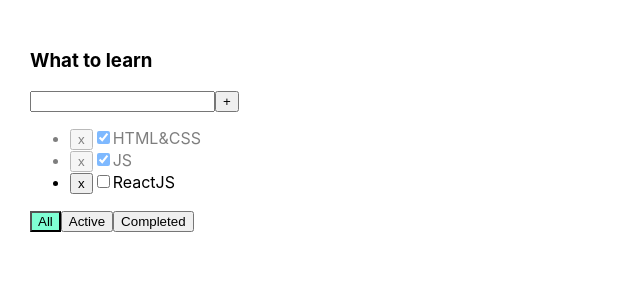
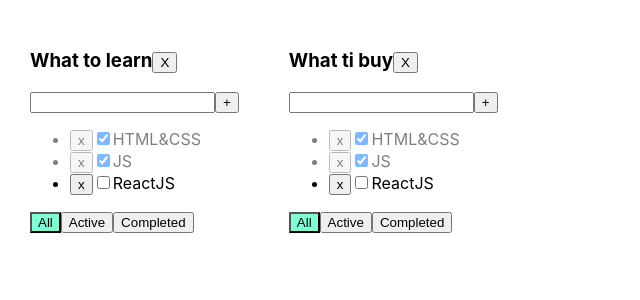
Before and after one commit to RustamGa/todolist-tasks, a React (Create React App) app: page / in a window 1280 px wide. Shown: the top 300 px of the page, without its empty margins (0-640 px from the left). Built offline with nearby package versions, Linux system fonts and the light colour scheme.

Commit message:
Lesson 05.Universal input and button

```diff
--- a/src/App.tsx
+++ b/src/App.tsx
@@ -1,64 +1,115 @@
 import React, {useState} from 'react';
 import './App.css';
-import {Todolist} from './Todolist';
+import {TasksStateType, Todolist} from './Todolist';
 import {v1} from "uuid";
 
 export type FilterPropsType = 'All' | 'Active' | 'Completed'
 
+type TodoListType={
+    id:string
+    title:string
+    filter:FilterPropsType
+}
 function App() {
+    let todoListID1 = v1()
+    let todoListID2 = v1()
 
-    let [tasks, setTask] = useState([
+    let [todoLists, setTodoLists] = useState<Array<TodoListType>>([
+        {id: todoListID1, title: "What to learn", filter: 'All'},
+        {id: todoListID2, title: "What ti buy", filter: 'All'},
+    ])
+
+    let [tasks, setTask] = useState<TasksStateType>({
+        [todoListID1]: [
             {id: v1(), title: "HTML&CSS", isDone: true},
             {id: v1(), title: "JS", isDone: true},
             {id: v1(), title: "ReactJS", isDone: false}
-    ])
-    let [filter, setFilter] = useState<FilterPropsType>("All")
+        ],
+        [todoListID2]: [
+            {id: v1(), title: "HTML&CSS", isDone: true},
+            {id: v1(), title: "JS", isDone: true},
+            {id: v1(), title: "ReactJS", isDone: false}
+        ]
+    })
+    // let [filter, setFilter] = useState<FilterPropsType>("All")
+
+    const removeTodoLists = (todoListID:string) => {
+        setTodoLists(todoLists.filter(tl=> tl.id!==todoListID))
+        delete tasks[todoListID]
+    }
 
 
-    const removeTasks = (id: string) => {
-        let newTasks = tasks.filter((t) =>
-            t.id !== id,
-        )
-        setTask(newTasks)
+    const removeTasks = (todoListID:string, id: string) => {
+        setTask({...tasks, [todoListID]:tasks[todoListID].filter(t=> t.id!==id )})
+        // let newTasks = tasks.filter((t) =>
+        //     t.id !== id,
+        // )
+        // setTask(newTasks)
     }
-    const addTask = (newTitle: string) => {
+    const addTask = (todoListID:string, newTitle: string) => {
         let newTask = {
             id: v1(),
             title: newTitle,
             isDone: false
         }
-        setTask([
-            ...tasks, newTask
-        ])
+        setTask({...tasks, [todoListID]:[newTask, ...tasks[todoListID]]})
+        // let newTask = {
+        //     id: v1(),
+        //     title: newTitle,
+        //     isDone: false
+        // }
+        // setTask([
+        //     ...tasks, newTask
+        // ])
 
     }
-    const changeFilter = (value: FilterPropsType) => {
-        setFilter(value)
+    const changeFilter = (todoListID:string, value: FilterPropsType) => {
+        setTodoLists(todoLists.map(tl=>tl.id===todoListID?{...tl, filter:value}:tl))
+        // setFilter(value)
     }
-    let filteredTasks = tasks;
-    if (filter === "Active") {
-        filteredTasks = tasks.filter(t => t.isDone);
-    }
-    if (filter === "Completed") {
-        filteredTasks = tasks.filter(t => t.isDone === false);
-    }
+    // let filteredTasks = tasks;
+    // if (filter === "Active") {
+    //     filteredTasks = tasks.filter(t => t.isDone);
+    // }
+    // if (filter === "Completed") {
+    //     filteredTasks = tasks.filter(t => t.isDone === false);
+    // }
 
-    const onChangeTaskStatus = (taskID: string, isDone: boolean) => {
-    tasks.map(t => t.id === taskID ? {...t, isDone:isDone} : t)
-        setTask([...tasks])
+    const onChangeTaskStatus = (todoListID:string, taskID: string, isDone: boolean) => {
+        setTask({...tasks, [todoListID]:tasks[todoListID].map(t=> t.id===taskID?{...t, isDone:isDone}:t)})
+        // tasks.map(t => t.id === taskID ? {...t, isDone: isDone} : t)
+        // setTask([...tasks])
     }
 
     return (
         <div className="App">
-            <Todolist title="What to learn"
+            {todoLists.map((tl)=> {
+                let filteredTasks = tasks[tl.id];
+                if (tl.filter === "Active") {
+                    filteredTasks = tasks[tl.id].filter(t => t.isDone);
+                }
+                if (tl.filter === "Completed") {
+                    filteredTasks = tasks[tl.id].filter(t => t.isDone === false);
+                }
+
+                return (
+                <Todolist
+                    key={tl.id}
+                    todoListID={tl.id}
+                    title={tl.title}
                     tasks={filteredTasks}
                     removeTasks={removeTasks}
-                      filter={filter}
+                    filter={tl.filter}
                     changeFilter={changeFilter}
                     addTask={addTask}
                     onChangeTaskStatus={onChangeTaskStatus}
                     active={true}
+                    removeTodoLists={removeTodoLists}
                 />
+                )
+                })
+
+            }
             {/*<Todolist title="Songs" tasks={tasks2} />*/}
         </div>
     );
--- a/src/Todolist.tsx
+++ b/src/Todolist.tsx
@@ -9,81 +9,78 @@
     title: string
     isDone: boolean
 }
+export type TasksStateType = {
+    [key: string]: Array<TaskType>
+}
 
 type PropsType = {
+    todoListID: string
     title: string
     tasks: Array<TaskType>
-    removeTasks: (id: string) => void
+    removeTasks: (todoListID: string, id: string) => void
     filter: FilterPropsType
-    changeFilter: (value: FilterPropsType) => void
-    addTask: (value: string) => void
-    onChangeTaskStatus: (id: string, isDone: boolean) => void
+    changeFilter: (todoListID: string, value: FilterPropsType) => void
+    addTask: (todoListID: string, value: string) => void
+    onChangeTaskStatus: (todoListID: string, id: string, isDone: boolean) => void
     active: boolean
+    removeTodoLists: (todoListID: string) => void
 }
 
 export function Todolist(props: PropsType) {
-    let [title, setValue] = useState('')
-    let [error, setError] = useState<boolean>(false)
+    // let [title, setValue] = useState('')
+    // let [error, setError] = useState<boolean>(false)
 
-    const onChangeHandler = (e: ChangeEvent<HTMLInputElement>) => {
-        let title = e.currentTarget.value
-        setValue(title)
-        setError(false)
-
-    }
-    const onCLickHandler = () => {
-        if (title.trim()!=='')
-        {props.addTask(title)}
-        else {
-            setError(true)
-        }
-        setValue('')
-    }
+    // const onChangeHandler = (e: ChangeEvent<HTMLInputElement>) => {
+    //     let title = e.currentTarget.value
+    //     setValue(title)
+    //     setError(false)
+    //
+    // }
+    // const onCLickHandler = () => {
+    //
+    //     if (title.trim() !== '') {
+    //         props.addTask(props.todoListID, title)
+    //     } else {
+    //         setError(true)
+    //     }
+    //     setValue('')
+    // }
 
     const onAllClickHandler = () => {
-        props.changeFilter('All')
+        props.changeFilter(props.todoListID, 'All')
     }
     const onActiveClickHandler = () => {
-        props.changeFilter('Active')
+        props.changeFilter(props.todoListID, 'Active')
     }
     const onCompletedClickHandler = () => {
-        props.changeFilter('Completed')
+        props.changeFilter(props.todoListID, 'Completed')
     }
-    const onRemoveClickHandler = (id:string) => props.removeTasks(id)
+    const onRemoveClickHandler = (id: string) => props.removeTasks(props.todoListID, id)
 
     return <div>
-        <h3>{props.title}</h3>
+        <h3>{props.title}
+            <Button callBack={props.removeTodoLists} todoListID={props.todoListID} title={'X'} className={''}/>
+            {/*<button onClick={() => props.removeTodoLists(props.todoListID)}>X</button>*/}
+        </h3>
+
         <div>
             <Input
-            callBack={props.addTask}
+                callBack={props.addTask}
+                todoListID={props.todoListID}
             />
-            {/*<input className={error ? 'error' : ''}*/}
-            {/*       value={title} onChange={onChangeHandler}*/}
-            {/*       onKeyPress={(event) => {*/}
-            {/*           if (event.key === "Enter") {*/}
-            {/*               onCLickHandler()*/}
-            {/*               setValue('')*/}
-            {/*           }*/}
-            {/*       }}/>*/}
-            <Button callBack={onCLickHandler} title={'+'} className={''}/>
-            {/*<button onClick={onCLickHandler}>+</button>*/}
-            {error&&<div className={'error-message'}>Title is required</div>}
         </div>
         <ul>{props.tasks.map((t) => {
-
-            // const onClickHandler = () => props.removeTasks(t.id)
-
             const onChangeHandler = (e: ChangeEvent<HTMLInputElement>) => {
                 let isDone = e.currentTarget.checked
-                props.onChangeTaskStatus(t.id, t.isDone = isDone)
+                props.onChangeTaskStatus(props.todoListID, t.id, t.isDone = isDone)
             }
             return (
                 <li className={t.isDone ? "is-done" : ""} key={t.id}>
                     <Button
-                        callBack={()=>onRemoveClickHandler(t.id)}
+                        todoListID={props.todoListID}
+                        callBack={() => onRemoveClickHandler(t.id)}
                         title={"x"}
                         className={''}
-
                     />
                     <input type="checkbox"
                            checked={t.isDone}
@@ -94,9 +91,17 @@
         })}
         </ul>
         <div>
-            <Button className={props.filter === "All" ? 'active' : ''} callBack={onAllClickHandler} title={'All'}/>
-            <Button className={props.filter === "Active" ? 'active' : ''} callBack={onActiveClickHandler} title={'Active'}/>
-            <Button className={props.filter === "Completed" ? 'active' : ''} callBack={onCompletedClickHandler} title={'Completed'}/>
+            <Button className={props.filter === "All" ? 'active' : ''} callBack={onAllClickHandler}
+                    title={'All'}
+                    todoListID={props.todoListID}
+
+            />
+            <Button className={props.filter === "Active" ? 'active' : ''} callBack={onActiveClickHandler}
+                    title={'Active'}
+                    todoListID={props.todoListID}/>
+            <Button className={props.filter === "Completed" ? 'active' : ''} callBack={onCompletedClickHandler}
+                    title={'Completed'}
+                    todoListID={props.todoListID}/>
             {/*<button  onClick={onAllClickHandler}>All</button>*/}
             {/*<button className={props.filter === "Active" ? 'active' : ''} onClick={onActiveClickHandler}>Active</button>*/}
             {/*<button className={props.filter === "Completed" ? 'active' : ''}*/}
--- a/src/components/Button.tsx
+++ b/src/components/Button.tsx
@@ -1,11 +1,12 @@
 import React from 'react';
 type PropsType = {
-    callBack: () => void
+    todoListID:string
+    callBack: (todoListID:string) => void
     title: string
     className:string
 }
 export const Button = (props:PropsType) => {
     return (
-            <button className={props.className} onClick={props.callBack}>{props.title}</button>
+            <button className={props.className} onClick={()=>props.callBack(props.todoListID)}>{props.title}</button>
     );
 };
--- a/src/components/Input.tsx
+++ b/src/components/Input.tsx
@@ -1,7 +1,9 @@
 import React, {ChangeEvent, useState} from 'react';
+import {Button} from "./Button";
 
 type PropsType = {
-    callBack: (title: string) => void
+    callBack: (todoListID:string, title: string) => void
+    todoListID:string
 }
 
 export const Input = (props: PropsType) => {
@@ -16,8 +18,9 @@
     }
 
     const onCLickHandler = () => {
+        console.log(title)
         if (title.trim() !== '') {
-            props.callBack(title)
+            props.callBack(props.todoListID,title)
         } else {
             setError(true)
         }
@@ -25,7 +28,9 @@
     }
 
     return (
+        <div>
         <input
+            className={error ? 'error' : ''}
             value={title}
             onChange={onChangeHandler}
             onKeyPress={(event) => {
@@ -33,7 +38,9 @@
                     onCLickHandler()
                     setValue('')
                 }
-
             }}/>
+            <button onClick={onCLickHandler}>{'+'} </button>
+            {error && <div className={'error-message'}>Title is required</div>}
+            </div>
     );
 };
```
Lines whose indentation alone changed are shown as unchanged.
